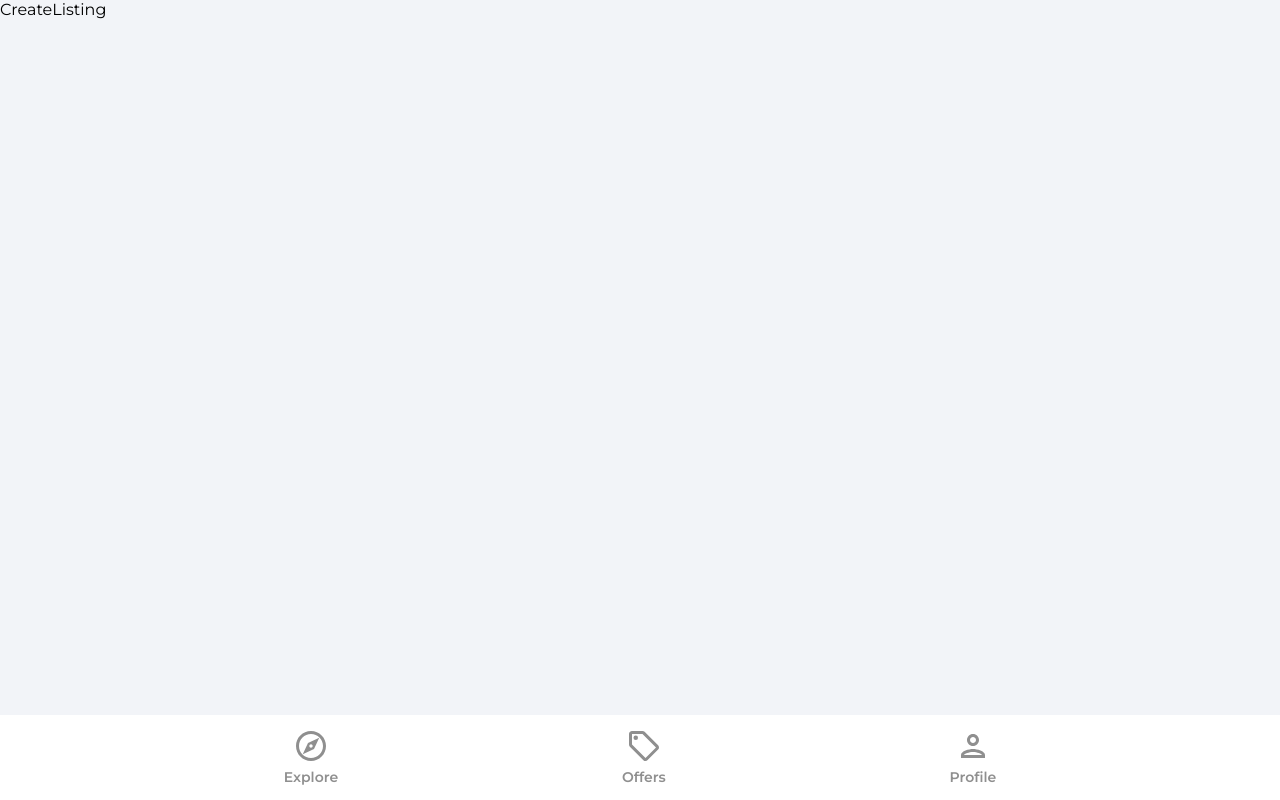
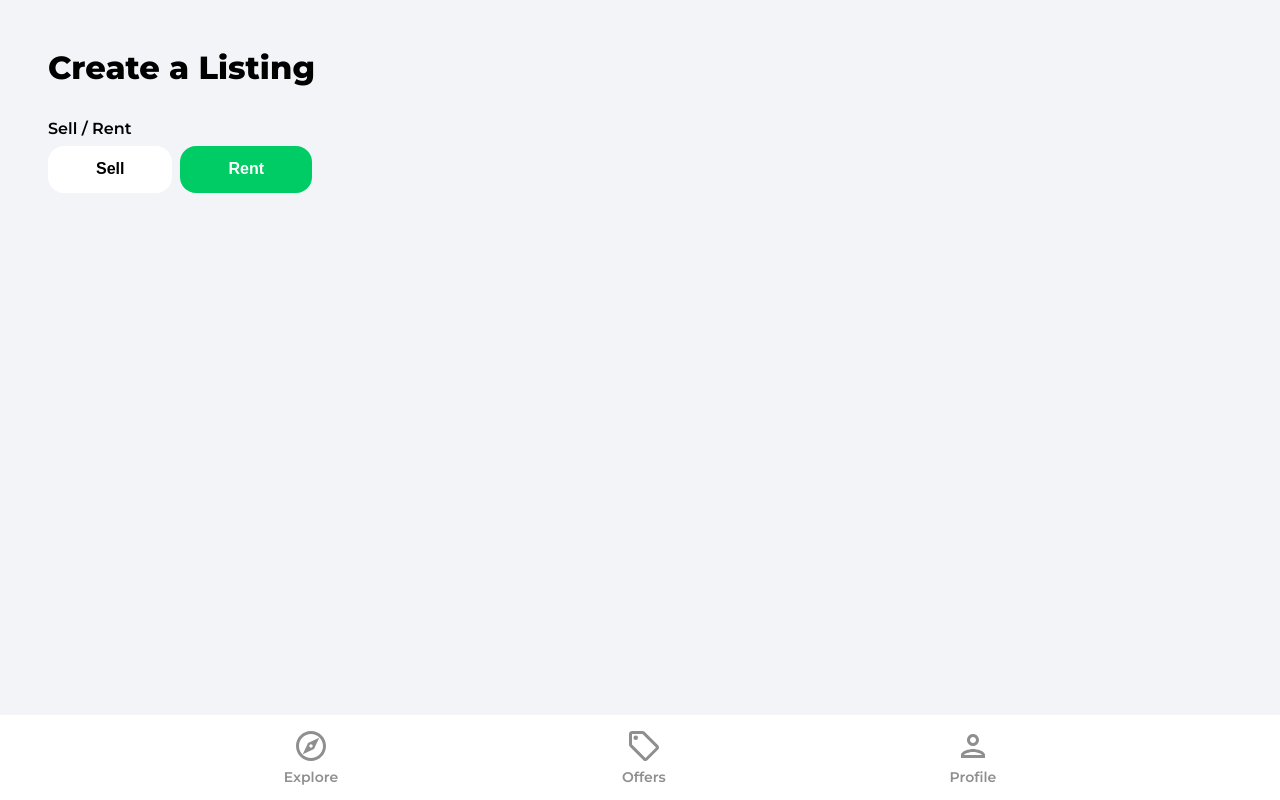
Before and after one commit to FulphilledDev/coach-marketplace-app, a React (Create React App) app: page /create-listing in a window 1280 px wide. Built offline with nearby package versions, Linux system fonts and the light colour scheme; no server answers; sample sign-in values are in the browser's storage.

Commit message:
Create Listing: Destructure formData, onSubmit, onMutate, start form: sell/rent buttons

```diff
--- a/src/pages/CreateListing.jsx
+++ b/src/pages/CreateListing.jsx
@@ -23,6 +23,22 @@
         longitude: 0
     })
 
+    const {
+    type,
+    name,
+    bedrooms,
+    bathrooms,
+    parking,
+    furnished,
+    address,
+    offer,
+    regularPrice,
+    discountedPrice,
+    images,
+    latitude,
+    longitude,
+  } = formData
+
     const auth = getAuth()
     const navigate = useNavigate()
     const isMounted = useRef(true)
@@ -44,11 +60,55 @@
         // eslint-disable-next-line react-hooks/exhaustive-deps
     }, isMounted)
 
+    const onSubmit = (e) => {
+        e.prevent.default()
+    }
+
+    const onMutate = (e) => {
+    let boolean = null
+
+    if (e.target.value === 'true') {
+      boolean = true
+    }
+    if (e.target.value === 'false') {
+      boolean = false
+    }
+
     if(loading) {
         return <Spinner />
     }
+    }
+
   return (
-    <div>CreateListing</div>
+    <div className='profile'>
+        <header>
+            <p className="pageHeader">Create a Listing</p>
+        </header>
+
+        <main>
+            <form onSubmit={onSubmit}>
+                <label className='formLabel'>Sell / Rent</label>
+                <div className="formButtons">
+                    <button
+                        type='button'
+                        className={type === 'sale' ? 'formButtonActive' : 'formButton'} id='type'
+                        value='sale'
+                        onClick={onMutate}
+                    >
+                        Sell
+                    </button>
+                    <button
+                        type='button'
+                        className={type === 'rent' ? 'formButtonActive' : 'formButton'} id='type'
+                        value='rent'
+                        onClick={onMutate}
+                    >
+                        Rent
+                    </button>
+                </div>
+            </form>
+        </main>
+    </div>
   )
 }
 
```
